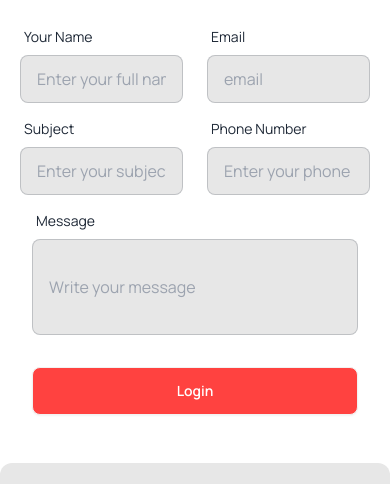
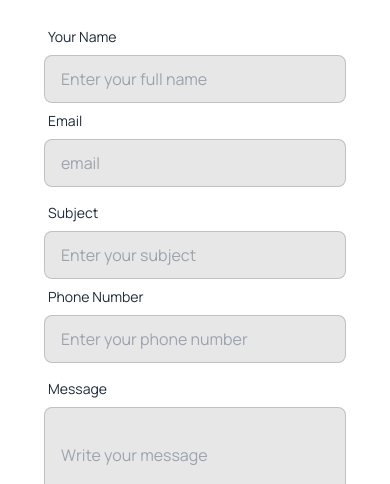
Before and after one commit to NabilaFerdousPrapty/Hockeys, a plain HTML site: page index.html in a window 390 px wide. Shown: the part 8590-9074 px from the top of the page. Drawn offline with nearby package versions, Linux system fonts and the light colour scheme.

Commit message:
responsiveness error fixed

```diff
--- a/index.html
+++ b/index.html
@@ -560,7 +560,7 @@
             </div>
 
         </section>
-        <section class="mt-28 pt-10 lg:pt-20 text-center">
+        <section class="mt-28 pt-10 lg:pt-20 text-center px-3 lg:px-0">
             <div>
                 <h2 class="text-xl lg:text-4xl font-extrabold text-[#131318] pb-6">
                     Clients Question
@@ -602,15 +602,15 @@
                         </div>
                         <div class="lg:col-span-8 lg:row-span-10 md:col-span-8 md:row-span-10  col-span-12">
                             <form class="card-body">
-                                <div class="flex justify-center items-start gap-6 ">
-                                    <div class="form-control w-1/2">
+                                <div class="flex flex-col md:flex-row lg:flex-row justify-center items-start lg:gap-6 md:gap-2 ">
+                                    <div class="form-control lg:w-1/2 w-full">
                                         <label class="label">
                                             <span class="label-text">Your Name</span>
                                         </label>
                                         <input type="text" placeholder="Enter your full name"
                                             class="input input-bordered bg-[#131318] bg-opacity-10" required />
                                     </div>
-                                    <div class="form-control w-1/2">
+                                    <div class="form-control lg:w-1/2 w-full">
                                         <label class="label">
                                             <span class="label-text">Email</span>
                                         </label>
@@ -618,15 +618,15 @@
                                             class="input input-bordered bg-[#131318] bg-opacity-10" required />
                                     </div>
                                 </div>
-                                <div class="flex justify-center items-start gap-6 ">
-                                    <div class="form-control w-1/2">
+                                <div class="flex flex-col md:flex-row lg:flex-row justify-center items-start lg:gap-6 md:gap-2 ">
+                                    <div class="form-control lg:w-1/2 w-full">
                                         <label class="label">
                                             <span class="label-text">Subject</span>
                                         </label>
                                         <input type="text" placeholder="Enter your subject"
                                             class="input input-bordered bg-[#131318] bg-opacity-10" required />
                                     </div>
-                                    <div class="form-control w-1/2">
+                                    <div class="form-control lg:w-1/2 w-full">
                                         <label class="label">
                                             <span class="label-text">Phone Number</span>
                                         </label>
@@ -668,18 +668,19 @@
         </section>
     </main>
 
-    <footer class="footer text-center lg:text-left p-10 bg-[#131318] text-base-content mt-20 text-white">
-        <aside>
+    <footer class="footer  p-10 bg-[#131318] text-base-content mt-20 text-white">
+        <aside class="">
           <h2 class="text-4xl font-extrabold">Get In Touch</h2>
           <p>Dit amet consectetur. Condimentum <br>  adipiscing aliquam turpis placerat <br> dolor. Purus urna in sit nullam proin. </p>
-          <p class=""><i class="fa-sharp fa-regular fa-envelope text-red-600"></i> hockeys@support.com</p>
+          <p class="text-center"><i class="fa-sharp fa-regular fa-envelope text-red-600"></i> hockeys@support.com</p>
           <p class="flex"><svg xmlns="http://www.w3.org/2000/svg" fill="none" viewBox="0 0 24 24" stroke-width="1.5" stroke="currentColor" class="w-5 h-5 text-red-600">
             <path stroke-linecap="round" stroke-linejoin="round" d="M2.25 6.75c0 8.284 6.716 15 15 15h2.25a2.25 2.25 0 0 0 2.25-2.25v-1.372c0-.516-.351-.966-.852-1.091l-4.423-1.106c-.44-.11-.902.055-1.173.417l-.97 1.293c-.282.376-.769.542-1.21.38a12.035 12.035 0 0 1-7.143-7.143c-.162-.441.004-.928.38-1.21l1.293-.97c.363-.271.527-.734.417-1.173L6.963 3.102a1.125 1.125 0 0 0-1.091-.852H4.5A2.25 2.25 0 0 0 2.25 4.5v2.25Z" />
           </svg> (+62) 123-321-543
           </p>
         </aside>
+
         <nav>
-          <header class="footer-title">Company</header>
+          <header class="footer-title ">Company</header>
           <a class="link link-hover">About us</a>
           <a class="link link-hover">Leadership</a>
           <a class="link link-hover">Careers</a>
```
